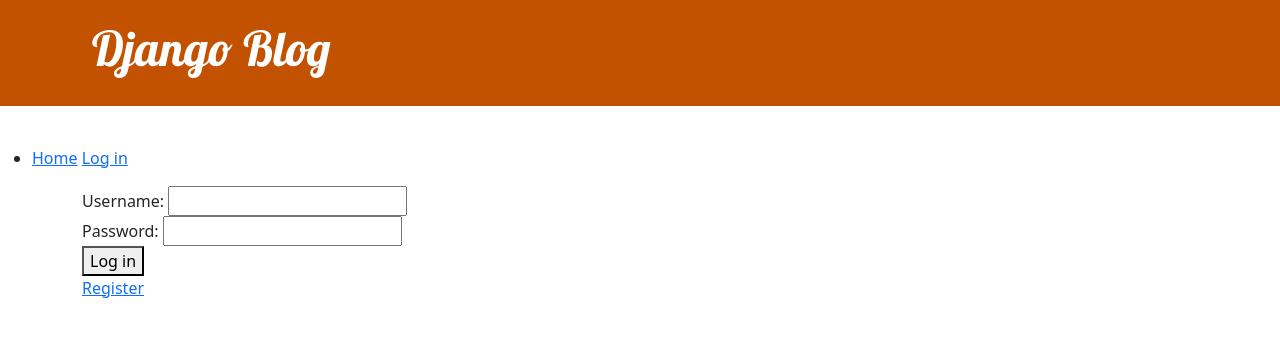
After one commit to Claude216/w2DjangoStudy, a Django app: template blog/templates/blog/login.html in a window 1280 px wide. The commit adds this page. Shown: the top 337 px of the page. Run offline with Django 4.2, Linux system fonts and the light colour scheme; the template is opened without the code that fills it, so the values that code supplies are empty.

Commit message:
modified the base template and implement log in&out functions

```diff
--- a/blog/templates/blog/base.html
+++ b/blog/templates/blog/base.html
@@ -11,14 +11,26 @@
     <body>
         <header class = "page-header">
             <div class="container">
-                {% if user.is_authenticated %}
-                    <a href="{% url 'post_new' %}" class="top-menu">
-                        {% include './icons/file-earmark-plus.svg' %}
-                    </a>
-                {% endif %}
                 <h1><a href="/">Django Blog</a></h1>
             </div>
         </header>
+        <nav>
+            <!--This is the navigation bar of the website-->
+            <ul>
+                <li>
+                    <a href="/">Home</a>
+                    <!--If user hasn't logged in, show the log in button-->
+                    {% if not user.is_authenticated %}
+                        <a href="{% url 'login' %}">Log in</a>
+                    {% endif %}
+                    <!--If user has loggged in, display the log out button-->
+                    {% if user.is_authenticated %}
+                        <a href="{% url 'post_new' %}">New</a>
+                        <a href="{% url 'logout' %}">Log out</a>
+                    {% endif %}
+                </li>
+            </ul>
+        </nav>
         <main class="content container">
             <div class="row">
                 <div class="col">
--- /dev/null
+++ b/blog/templates/blog/login.html
@@ -0,0 +1,15 @@
+{% extends 'blog/base.html' %}
+
+{% block content %}
+    {% if error %}
+    {% endif %}
+    <form method="post">
+        {% csrf_token %}
+        <label for="username"> Username: </label>
+        <input type="text" id="username" name="username"><br>
+        <label for="password">Password:</label>
+        <input type="password" id="password" name="password"><br>
+        <button type=""submit>Log in</button>
+    </form>
+    <a href="">Register</a>
+{% endblock %}
--- a/blog/templates/blog/post_detail.html
+++ b/blog/templates/blog/post_detail.html
@@ -5,7 +5,8 @@
         <aside class="actions">
             {% if user.is_authenticated %}
                 <a class="btn btn-secondary" href="{% url 'post_edit' pk=post.pk %}">
-                    {% include './icons/pencil-fill.svg' %}
+                    <!-- {% include './icons/pencil-fill.svg' %} -->
+                    Edit
                 </a>
             {% endif %}
         </aside>
--- a/blog/templates/blog/post_list.html
+++ b/blog/templates/blog/post_list.html
@@ -1,7 +1,7 @@
 {% extends 'blog/base.html' %}
 
 {% block content %}
-    {% for post in posts %}
+    {% for post in posts reversed %}
         <article class = "post">
             <time class="date">
                 {{ post.published_date }}
--- a/blog/urls.py
+++ b/blog/urls.py
@@ -7,5 +7,6 @@ urlpatterns = [
     path('post/<int:pk>/', views.post_detail, name='post_detail'),
     path('post/new/', views.post_new, name='post_new'),
     path('post/<int:pk>/edit/', views.post_edit, name='post_edit'),
-
+    path('login/', views.login_view, name='login'),
+    path('logout/', views.logout_view, name='logout')
 ]
```
Also changed, not shown: blog/views.py (+24 -1 lines).
